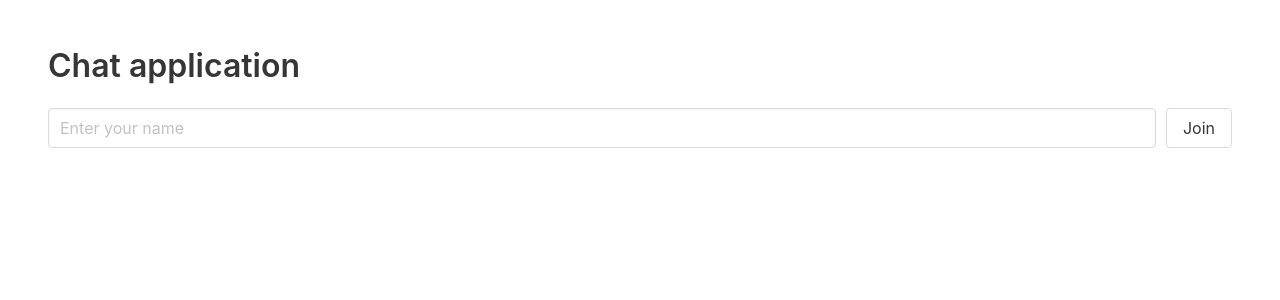
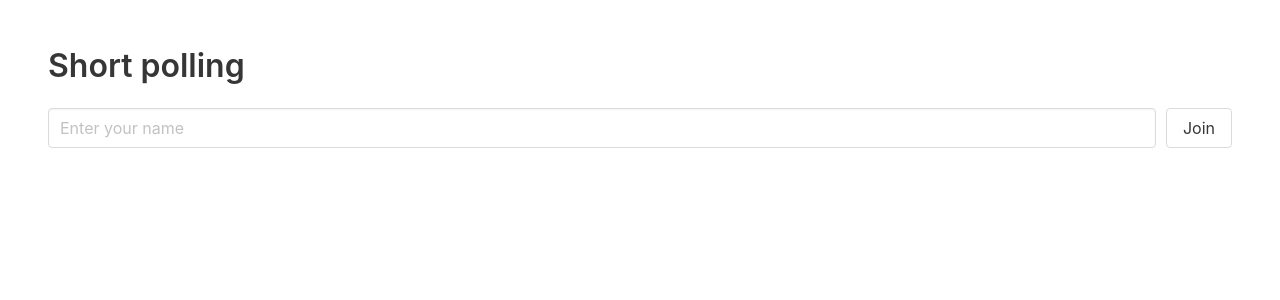
Before and after one commit to mate-academy/node_chat, a React (Vite) app in the folder src/client/: page / in a window 1280 px wide. Shown: the top 300 px of the page. Built offline with nearby package versions, Linux system fonts and the light colour scheme; no server answers.

Commit message:
Implement short polling from lesson

```diff
--- a/src/client/src/App.jsx
+++ b/src/client/src/App.jsx
@@ -1,11 +1,28 @@
-import { useState } from 'react';
+import { useState, useEffect } from 'react';
+import axios from 'axios';
 import './App.css';
 import { MessageForm } from './MessageForm.jsx';
 import { MessageList } from './MessageList.jsx';
 import { NameForm } from './NameForm.jsx';
 
-const DataLoader = () => {
-  return <h1 className="title">Chat application</h1>;
+const API_URL = 'http://127.0.0.1:3000/messages';
+
+function getMessages() {
+  return axios.get(API_URL).then((res) => res.data);
+}
+
+const DataLoader = ({ onData }) => {
+  useEffect(() => {
+    getMessages().then(onData);
+
+    const timerId = setInterval(() => {
+      getMessages().then(onData);
+    }, 1000);
+
+    return () => clearInterval(timerId);
+  }, []);
+
+  return <h1 className="title">Short polling</h1>;
 };
 
 export function App() {
@@ -15,8 +32,8 @@ export function App() {
     () => localStorage.getItem('username') || '',
   );
 
-  function saveData(message) {
-    setMessages((current) => [...current, message]);
+  function saveData(messages) {
+    setMessages(messages);
   }
 
   function handleLogin(name) {
```
